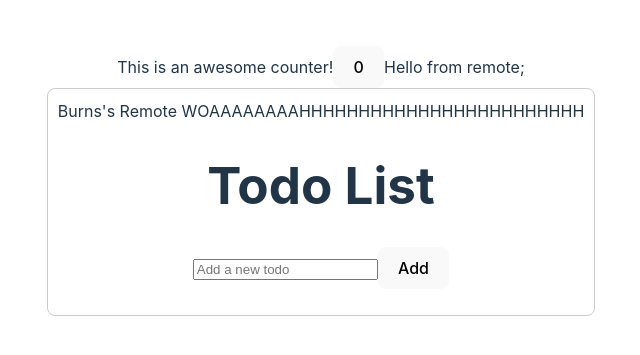
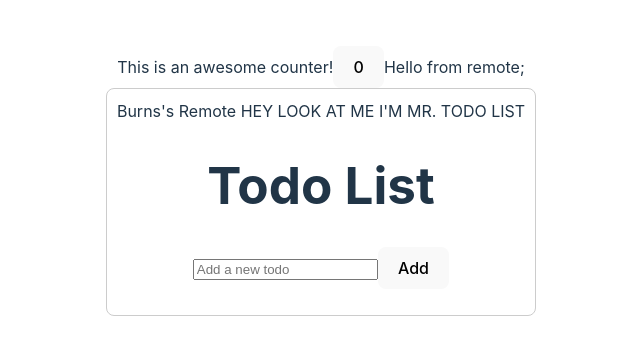
Before and after one commit to BurnsJ822/mfe-remote, a React (Vite) app: page / in a window 1280 px wide. Shown: the part 219-574 px from the top of the page, without its empty margins (319-959 px from the left). Built offline with nearby package versions, Linux system fonts and the light colour scheme.

Commit message:
Hey look at me

```diff
--- a/src/ToDo.tsx
+++ b/src/ToDo.tsx
@@ -51,7 +51,7 @@ const TodoList = () => {
 
   return (
     <div style={{border: '1px solid #ccc', padding: '10px', borderRadius: '8px'}}>
-        <span>Burns's Remote WOAAAAAAAAHHHHHHHHHHHHHHHHHHHHHHHH</span>
+        <span>Burns's Remote HEY LOOK AT ME I'M MR. TODO LIST</span>
       <h1>Todo List</h1>
       <input
         type="text"
```
